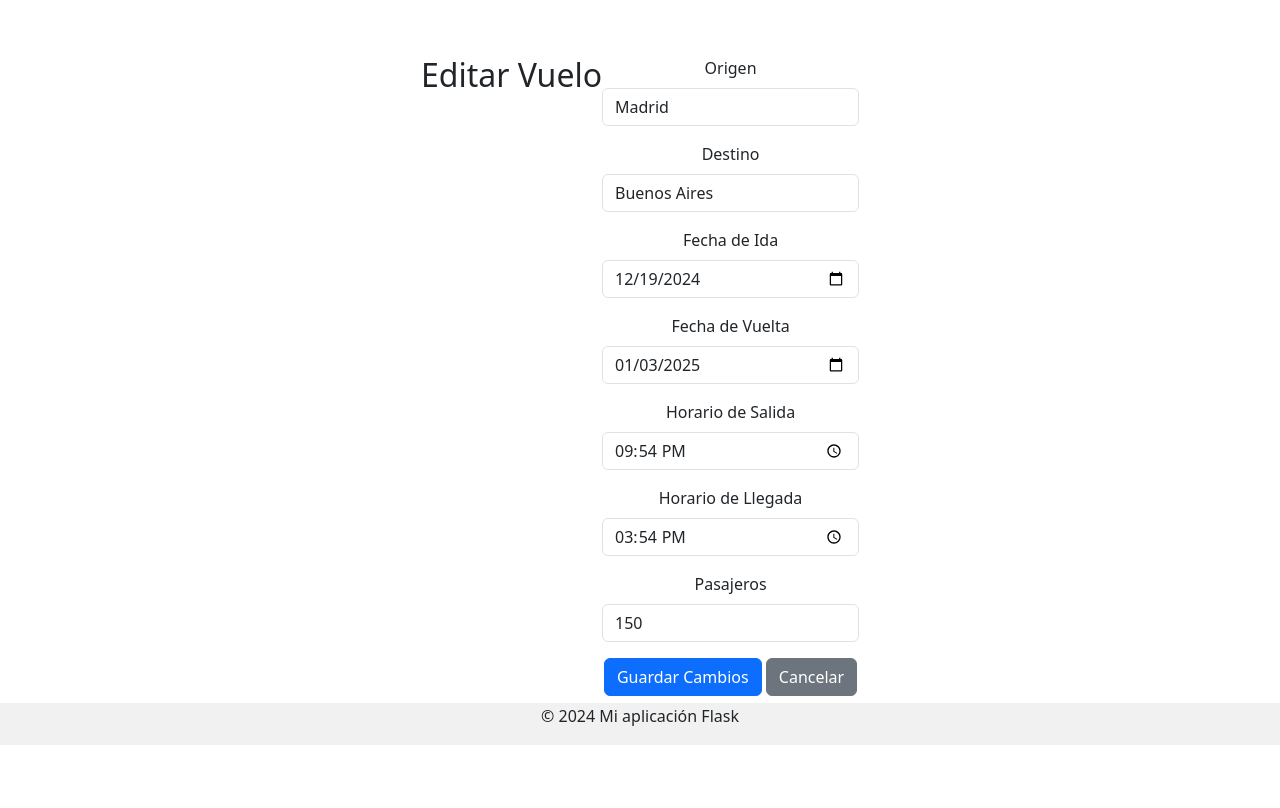
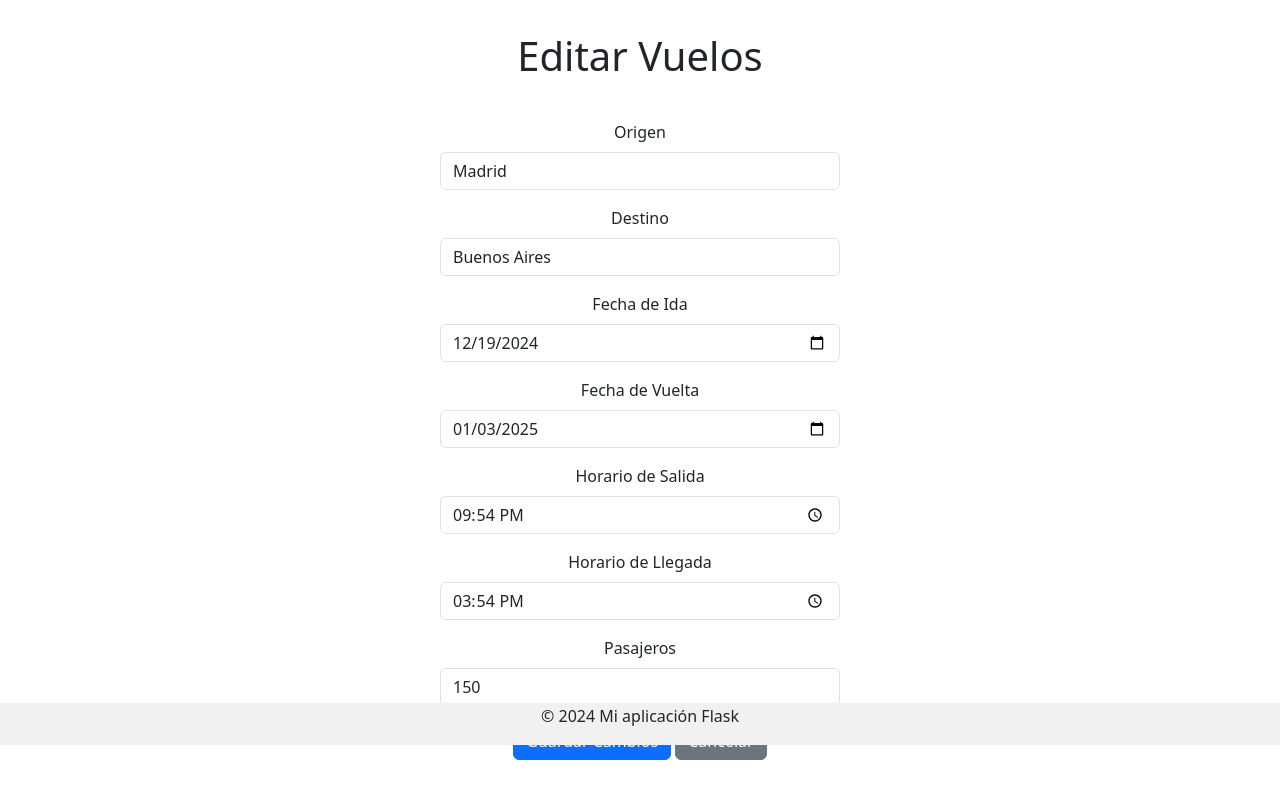
Before and after one commit to santileguizamon/Sistemas-python, a Flask app: page /busqueda/editar_vuelo/2 in a window 1280 px wide. Shown: the part 55-863 px from the top of the page. Before the commit the page ends 800 px from the top, so only its background shows below. Run offline with Flask 3, Linux system fonts and the light colour scheme; data comes from the database, SQL or seed files in the repository.

Commit message:
changes CRUD vuelos

```diff
--- a/app/static/css/style.css
+++ b/app/static/css/style.css
@@ -430,3 +430,11 @@
     width: 100%;
     bottom: 0;
 }
+form{
+    text-align: center;
+}
+input[type="text"], input[type="date"], input[type="time"], input[type="number"] {
+    width: 80%;
+    max-width: 400px;
+    margin: 0 auto;
+  }
--- a/app/templates/busqueda/editar_vuelo.html
+++ b/app/templates/busqueda/editar_vuelo.html
@@ -15,8 +15,12 @@
     </div>
   </header>
 
-  <div class="container mt-4">
-    <h2>Editar Vuelo</h2>
+  <div class="container">
+    <header>
+      <h1>Editar Vuelos</h1>
+    </header>
+  </div>
+
     <form method="POST">
       <div class="mb-3">
         <label for="origen" class="form-label">Origen</label>
--- a/app/templates/busqueda/ver_vuelos.html
+++ b/app/templates/busqueda/ver_vuelos.html
@@ -81,7 +81,7 @@
 
   <section>
     <div>
-       <a href="{{ url_for('busqueda.indexUsuarioAdministrador') }}" method="GET">
+       <a href="{{ url_for('detalle.Vuelos') }}" method="GET">
             <button type="button">Volver</button>
         </a>
     </div>
```
